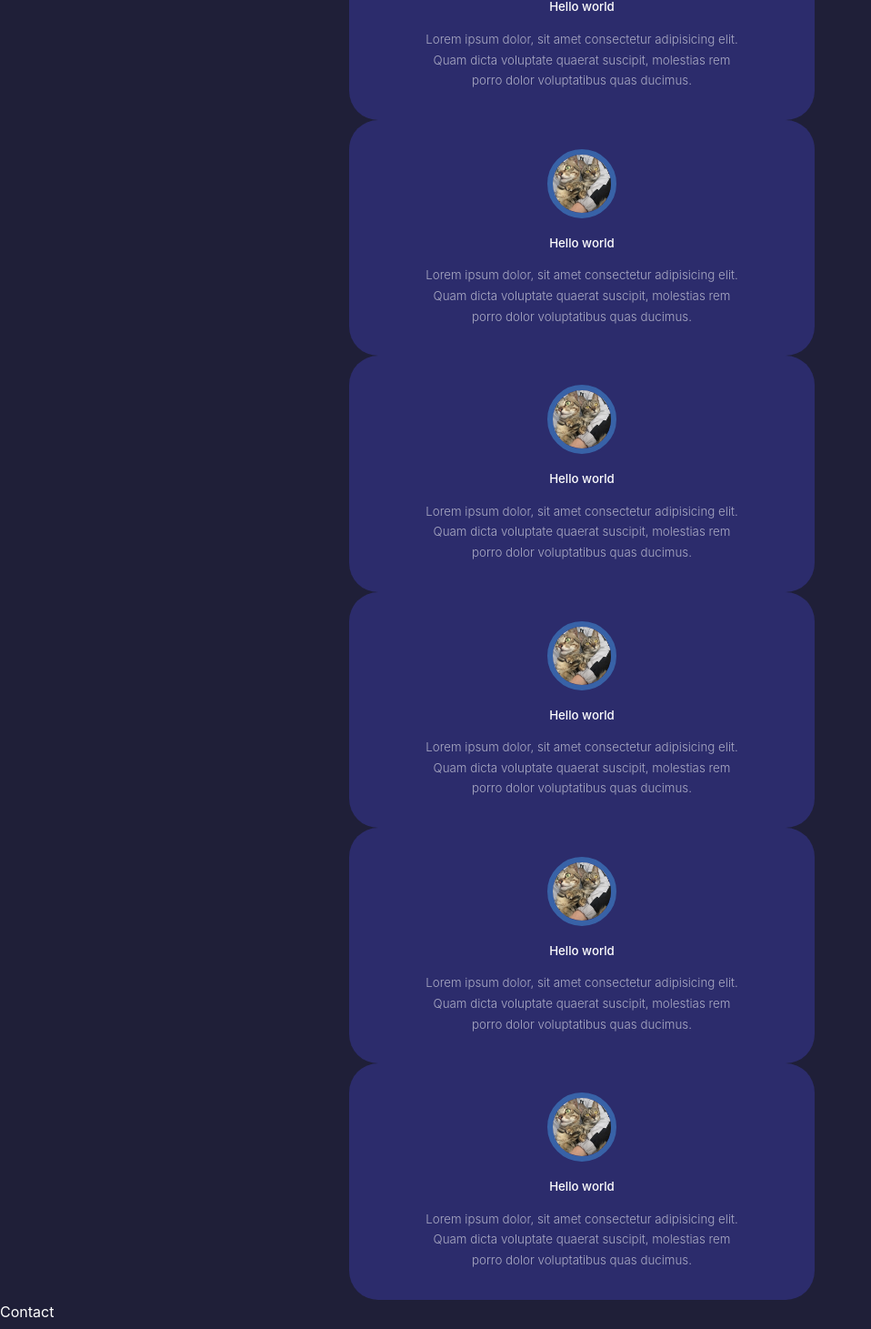
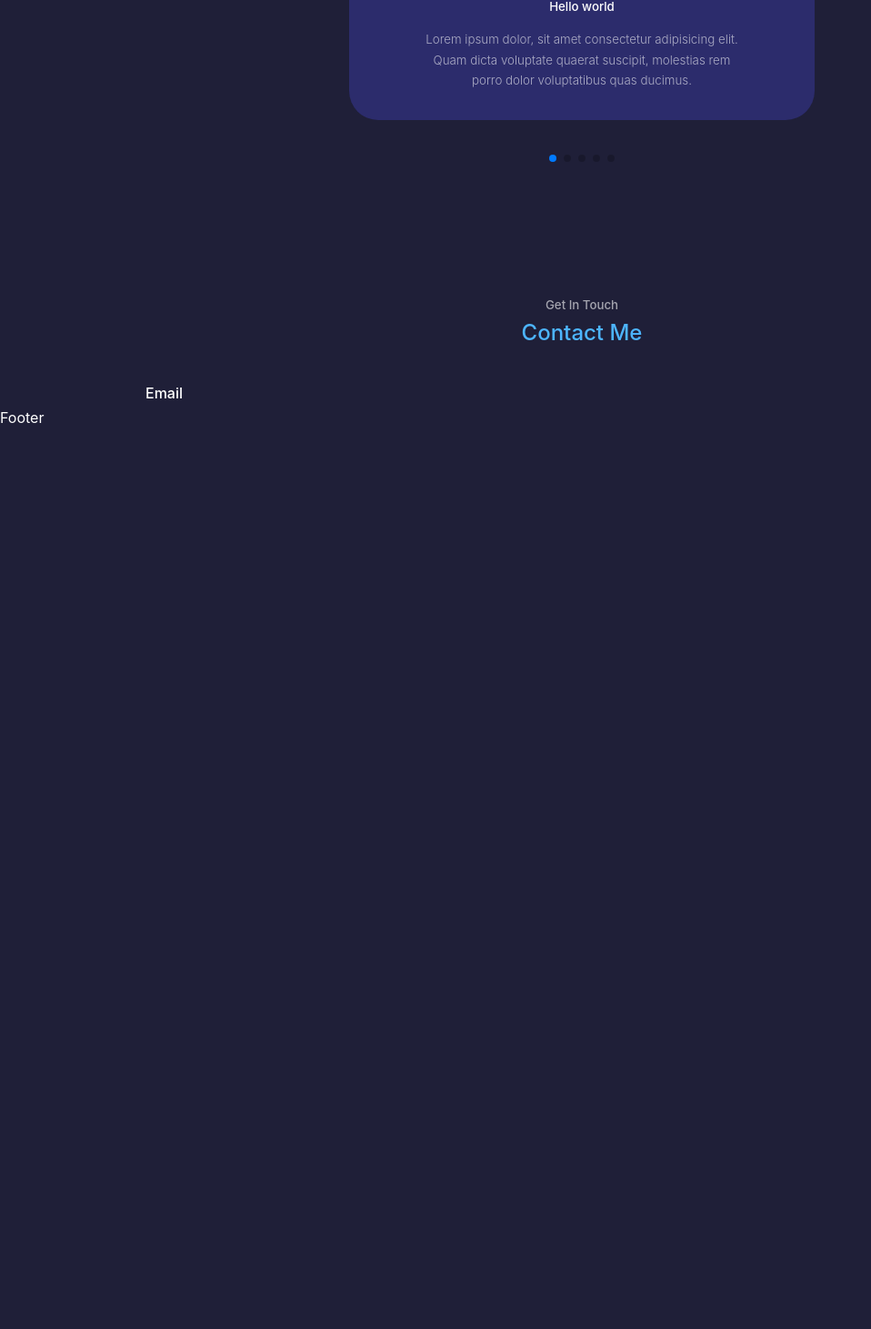
Before and after one commit to HaiLong9901/myportfolio, a React (Create React App) app: page / in a window 1280 px wide. Shown: the part 5940-7401 px from the top of the page at 91% size, without its empty margins (0-958 px from the left). After the commit the page ends 6414 px from the top, so only its background shows below. Built offline with nearby package versions, Linux system fonts and the light colour scheme.

Commit message:
complete testimonials page

```diff
--- a/package.json
+++ b/package.json
@@ -37,6 +37,7 @@
     ]
   },
   "devDependencies": {
-    "node-sass": "^7.0.1"
+    "node-sass": "^7.0.1",
+    "swiper": "^8.1.3"
   }
 }
--- a/src/components/Contact/Contact.jsx
+++ b/src/components/Contact/Contact.jsx
@@ -1,8 +1,20 @@
 import React from 'react'
+import './Contact.scss'
 
 const Contact = () => {
   return (
-    <div>Contact</div>
+    <section id='contact'>
+      <h5>Get In Touch</h5>
+      <h2>Contact Me</h2>
+
+      <div className="container container__contact">
+        <div className="contact__options">
+          <article className="contact__option">
+            <h4>Email</h4>
+          </article>
+        </div>
+      </div>
+    </section>
   )
 }
 
--- a/src/components/Contact/Contact.scss
+++ b/src/components/Contact/Contact.scss
@@ -0,0 +1 @@
+@import '../../variables.scss'
--- a/src/components/testimonials/Testimonials.jsx
+++ b/src/components/testimonials/Testimonials.jsx
@@ -1,6 +1,15 @@
 import React from 'react'
 import './Testimonials.scss'
 import AVT from '../../assets/me.jpg'
+import { Navigation, Pagination} from 'swiper';
+
+import { Swiper, SwiperSlide } from 'swiper/react';
+
+// Import Swiper styles
+import 'swiper/css';
+import 'swiper/css/navigation';
+import 'swiper/css/pagination';
+import 'swiper/css/scrollbar';
 
 const Testimonials = () => {
   return (
@@ -8,50 +17,50 @@ const Testimonials = () => {
       <h5>Review from clients</h5>
       <h2>Testimonials</h2>
 
-      <div className="container testimonials__container">
-        <article className='testimonial'>
+      <Swiper className="container testimonials__container"
+              modules={[Navigation, Pagination]}
+              spaceBetween={40}
+              slidesPerView={1}
+              pagination={{ clickable: true }}
+              // scrollbar={{ draggable: true }}
+      >
+        <SwiperSlide className='testimonial'>
           <div className="client__avatar">
             <img src={AVT} alt="avatar" />
           </div>
           <h5 className='client__name'>Hello world</h5>
           <small className='client__review'>Lorem ipsum dolor, sit amet consectetur adipisicing elit. Quam dicta voluptate quaerat suscipit, molestias rem porro dolor voluptatibus quas ducimus.</small>
-        </article>
-        <article className='testimonial'>
+        </SwiperSlide>
+        <SwiperSlide className='testimonial'>
           <div className="client__avatar">
             <img src={AVT} alt="avatar" />
           </div>
           <h5 className='client__name'>Hello world</h5>
           <small className='client__review'>Lorem ipsum dolor, sit amet consectetur adipisicing elit. Quam dicta voluptate quaerat suscipit, molestias rem porro dolor voluptatibus quas ducimus.</small>
-        </article>
-        <article className='testimonial'>
+        </SwiperSlide>
+        <SwiperSlide className='testimonial'>
           <div className="client__avatar">
             <img src={AVT} alt="avatar" />
           </div>
           <h5 className='client__name'>Hello world</h5>
           <small className='client__review'>Lorem ipsum dolor, sit amet consectetur adipisicing elit. Quam dicta voluptate quaerat suscipit, molestias rem porro dolor voluptatibus quas ducimus.</small>
-        </article>
-        <article className='testimonial'>
+        </SwiperSlide>
+        <SwiperSlide className='testimonial'>
           <div className="client__avatar">
             <img src={AVT} alt="avatar" />
           </div>
           <h5 className='client__name'>Hello world</h5>
           <small className='client__review'>Lorem ipsum dolor, sit amet consectetur adipisicing elit. Quam dicta voluptate quaerat suscipit, molestias rem porro dolor voluptatibus quas ducimus.</small>
-        </article>
-        <article className='testimonial'>
+        </SwiperSlide>
+        <SwiperSlide className='testimonial'>
           <div className="client__avatar">
             <img src={AVT} alt="avatar" />
           </div>
           <h5 className='client__name'>Hello world</h5>
           <small className='client__review'>Lorem ipsum dolor, sit amet consectetur adipisicing elit. Quam dicta voluptate quaerat suscipit, molestias rem porro dolor voluptatibus quas ducimus.</small>
-        </article>
-        <article className='testimonial'>
-          <div className="client__avatar">
-            <img src={AVT} alt="avatar" />
-          </div>
-          <h5 className='client__name'>Hello world</h5>
-          <small className='client__review'>Lorem ipsum dolor, sit amet consectetur adipisicing elit. Quam dicta voluptate quaerat suscipit, molestias rem porro dolor voluptatibus quas ducimus.</small>
-        </article>
-      </div>
+        </SwiperSlide>
+
+      </Swiper>
     </section>
   )
 }
--- a/src/components/testimonials/Testimonials.scss
+++ b/src/components/testimonials/Testimonials.scss
@@ -2,6 +2,8 @@
 
 .testimonials__container{
     width: 40%;
+    padding-bottom: 4rem !important;
+    overflow: auto;
 
     .testimonial{
         background: $color-bg-variant;
@@ -9,6 +11,7 @@
         border-radius: 2rem;
         padding: 2rem;
         user-select: none;
+        box-sizing: border-box;
 
         .client__review{
             color: $color-light;
@@ -28,3 +31,17 @@
         border: .4rem solid $color-primary-variant;
     }
 }
+@media screen and (max-width: 1024px){
+    .testimonials__container{
+        width: 60%;
+    }
+  }
+@media screen and (max-width: 600px){
+    .testimonials__container{
+        width: $container-width-ms;
+
+        .client__review{
+            width: $container-width-ms;
+        }
+    }
+  }
```
Also changed, not shown: 1 other file (tests, documents, lock files or other folders).
